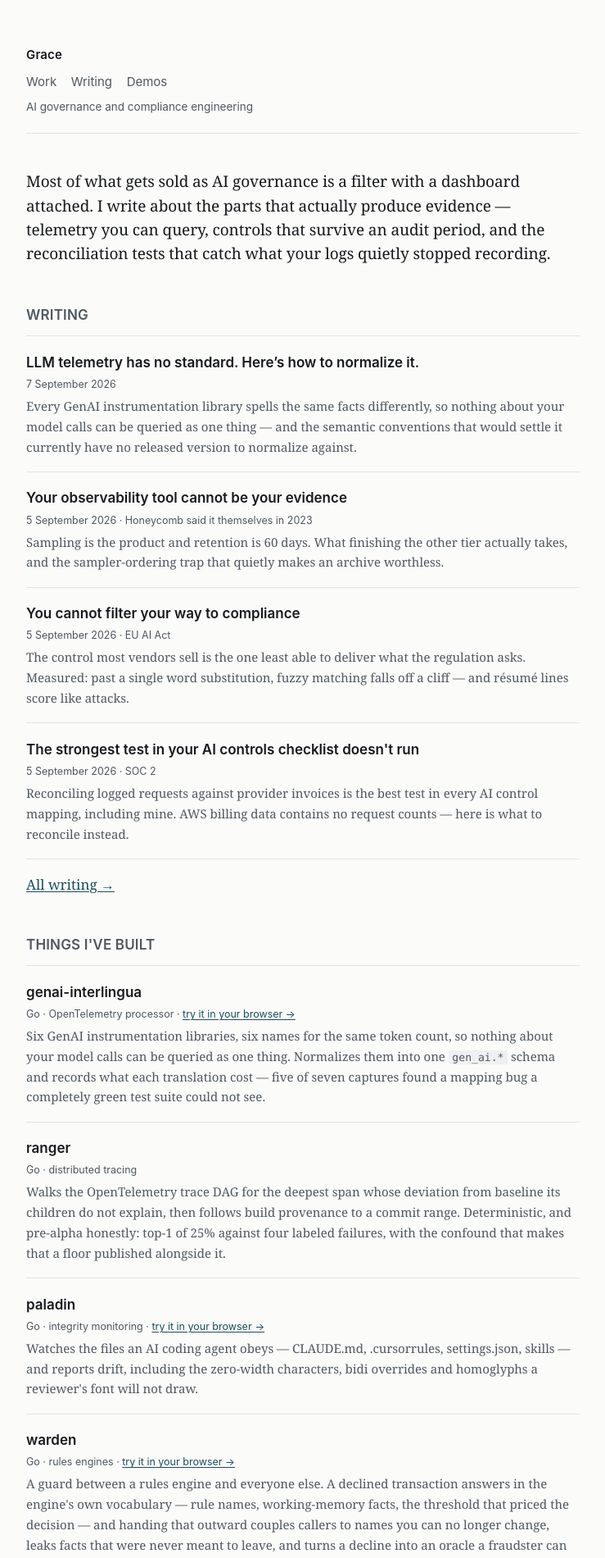
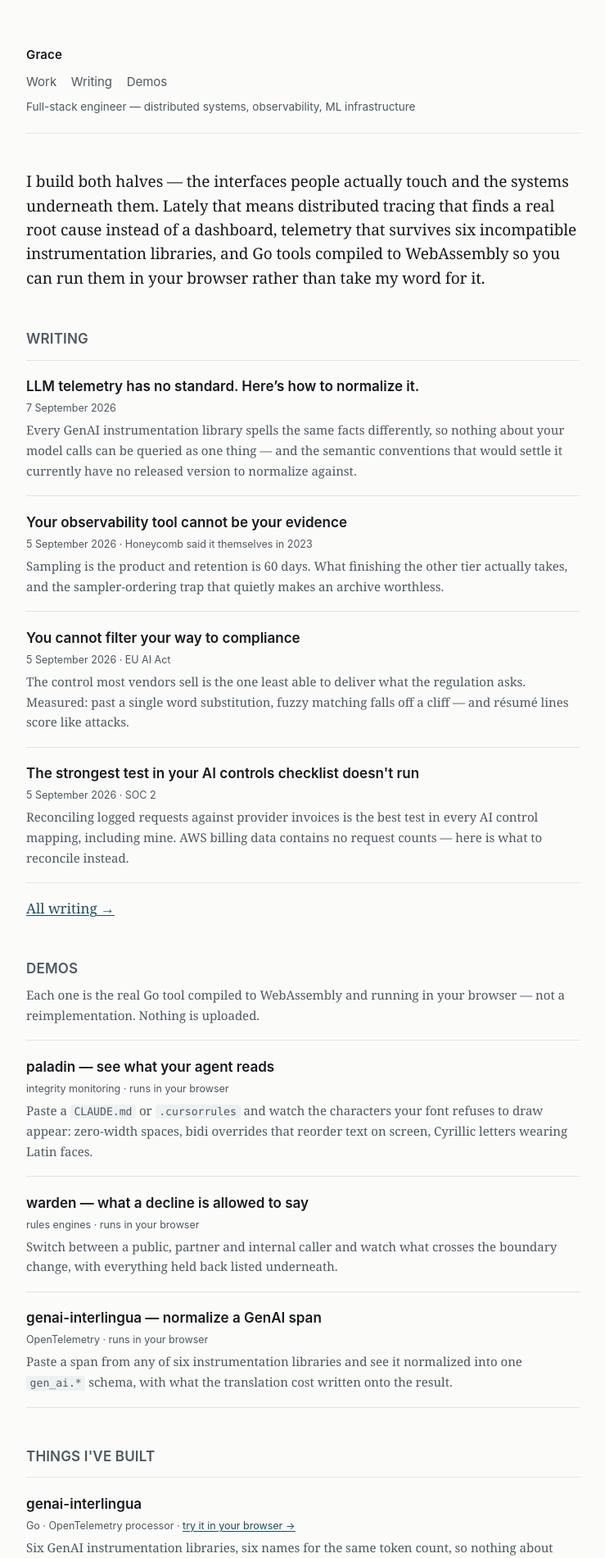
Before and after one commit to Grace/grace.github.io, a Jekyll site: the page built from index.html, in a window 1280 px wide. Shown: the top 1900 px of the page at 82% size, without its empty margins (270-1009 px from the left). Built offline with Jekyll 4.4.1, drawn with Linux system fonts in a browser that asks for light colours.

Commit message:
Widen the positioning past one niche, and show the demos
The tagline and lede described AI governance and compliance work, which is
one lens on the projects rather than the range of them: the same repos are
an OpenTelemetry processor, a trace root-cause walker, integrity monitoring
and an npm supply-chain auditor. Say full-stack, and let the lede carry the
domains rather than cramming them into the tagline.

Pull the demos onto the landing page. They are Go compiled to WebAssembly
with a browser UI, which is the clearest evidence of the front-end half, and
until now they were reachable only from the nav.

Co-Authored-By: Claude Opus 5 (1M context) <noreply@anthropic.com>
Claude-Session: https://claude.ai/code/session_01Eq7vhZ4DRB5j7fQ1JFEPqa

```diff
--- a/_config.yml
+++ b/_config.yml
@@ -1,9 +1,9 @@
 title: Grace
-tagline: AI governance and compliance engineering
+tagline: Full-stack engineer — distributed systems, observability, ML infrastructure
 description: >-
-  Infrastructure and evidence tooling for systems that call large language
-  models: telemetry you can query, controls that survive an audit period, and
-  the reconciliation tests that catch what your logs stopped recording.
+  Browser interfaces, the services behind them, and the instrumentation that
+  shows what actually happened: distributed tracing, telemetry pipelines, ML
+  infrastructure, and tools you can run yourself.
 url: https://grace.github.io
 # Without this Jekyll normalizes post dates to UTC, so an evening post
 # published on the 4th appears as the 5th.
--- a/assets/style.css
+++ b/assets/style.css
@@ -140,3 +140,5 @@ p.lede {
   font-size: 1.1875rem; line-height: 1.55; letter-spacing: -0.005em;
   margin: 0 0 2.5rem;
 }
+
+p.note { color: var(--muted); font-size: 0.9375rem; margin: -0.35rem 0 1.1rem; }
--- a/demos/paladin/index.html
+++ b/demos/paladin/index.html
@@ -61,7 +61,7 @@ title: "paladin — see what your agent reads"
 <body>
 <header class="site">
   <a class="name" href="/">Grace</a>
-  <div class="tagline">AI governance and compliance engineering</div>
+  <div class="tagline">Full-stack engineer — distributed systems, observability, ML infrastructure</div>
 </header>
 
 <p style="color:var(--muted);font-size:.875rem;margin:0 0 .35rem">
--- a/demos/warden/index.html
+++ b/demos/warden/index.html
@@ -54,7 +54,7 @@ title: "warden — what a decline is allowed to say"
 <body>
 <header class="site">
   <a class="name" href="/">Grace</a>
-  <div class="tagline">AI governance and compliance engineering</div>
+  <div class="tagline">Full-stack engineer — distributed systems, observability, ML infrastructure</div>
 </header>
 
 <p style="color:var(--muted);font-size:.875rem;margin:0 0 .35rem">
--- a/index.html
+++ b/index.html
@@ -1,11 +1,12 @@
 ---
 layout: default
-description: AI/ML infrastructure, distributed systems, observability, reliability, and production engineering.
+description: Full-stack engineer — distributed systems, observability, and ML infrastructure. Browser interfaces, the services behind them, and the instrumentation that shows what actually happened.
 ---
-<p class="lede">Most of what gets sold as AI governance is a filter with a
-dashboard attached. I write about the parts that actually produce evidence —
-telemetry you can query, controls that survive an audit period, and the
-reconciliation tests that catch what your logs quietly stopped recording.</p>
+<p class="lede">I build both halves — the interfaces people actually touch and
+the systems underneath them. Lately that means distributed tracing that finds a
+real root cause instead of a dashboard, telemetry that survives six incompatible
+instrumentation libraries, and Go tools compiled to WebAssembly so you can run
+them in your browser rather than take my word for it.</p>
 
 <h2>Writing</h2>
 
@@ -41,6 +42,36 @@ reconciliation tests that catch what your logs quietly stopped recording.</p>
 </ul>
 
 <p><a href="/writing/">All writing →</a></p>
+
+<h2>Demos</h2>
+
+<p class="note">Each one is the real Go tool compiled to WebAssembly and running
+in your browser — not a reimplementation. Nothing is uploaded.</p>
+
+<ul class="posts">
+  <li>
+    <a class="title" href="/demos/paladin/">paladin — see what your agent reads</a>
+    <span class="date">integrity monitoring · runs in your browser</span>
+    <div class="excerpt">Paste a <code>CLAUDE.md</code> or <code>.cursorrules</code>
+    and watch the characters your font refuses to draw appear: zero-width spaces,
+    bidi overrides that reorder text on screen, Cyrillic letters wearing Latin
+    faces.</div>
+  </li>
+  <li>
+    <a class="title" href="/demos/warden/">warden — what a decline is allowed to say</a>
+    <span class="date">rules engines · runs in your browser</span>
+    <div class="excerpt">Switch between a public, partner and internal caller and
+    watch what crosses the boundary change, with everything held back listed
+    underneath.</div>
+  </li>
+  <li>
+    <a class="title" href="/demos/genai-interlingua/">genai-interlingua — normalize a GenAI span</a>
+    <span class="date">OpenTelemetry · runs in your browser</span>
+    <div class="excerpt">Paste a span from any of six instrumentation libraries
+    and see it normalized into one <code>gen_ai.*</code> schema, with what the
+    translation cost written onto the result.</div>
+  </li>
+</ul>
 
 <h2>Things I've built</h2>
 
```
